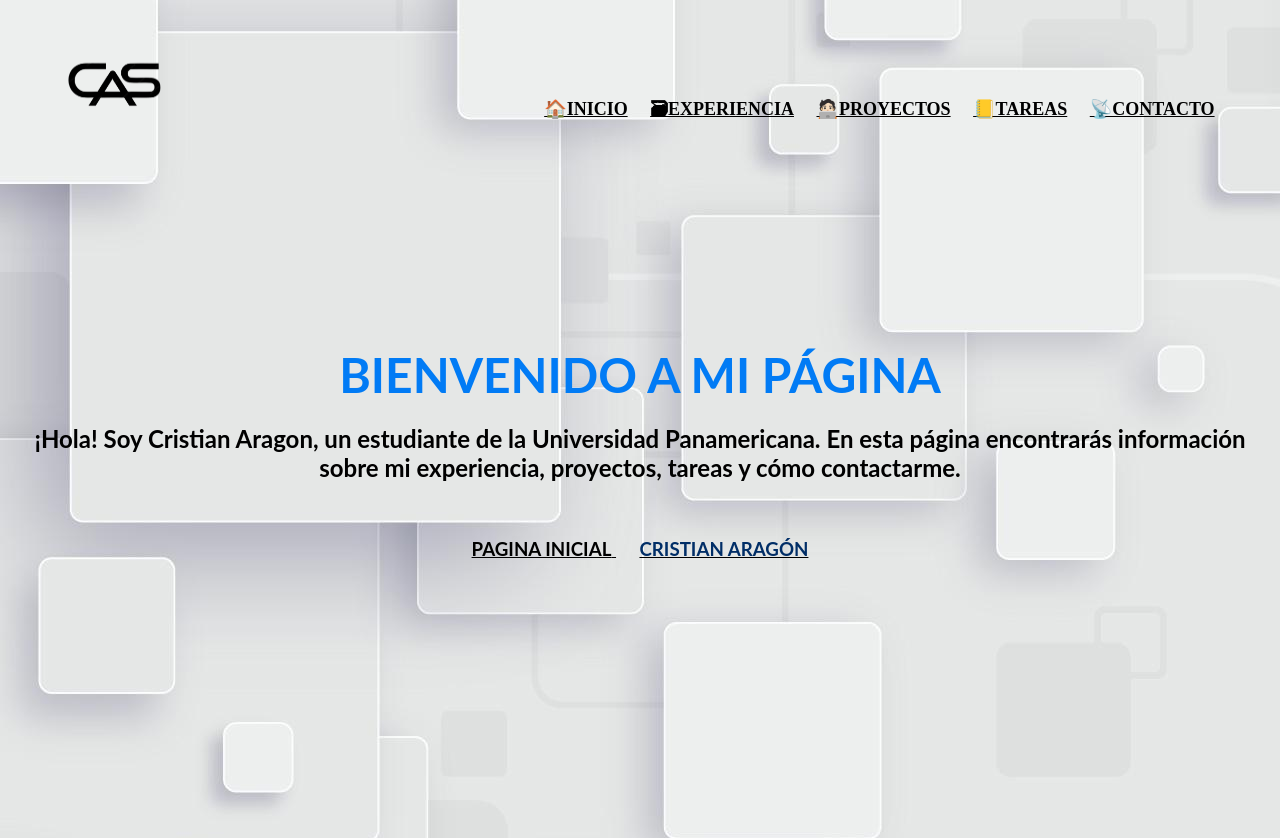
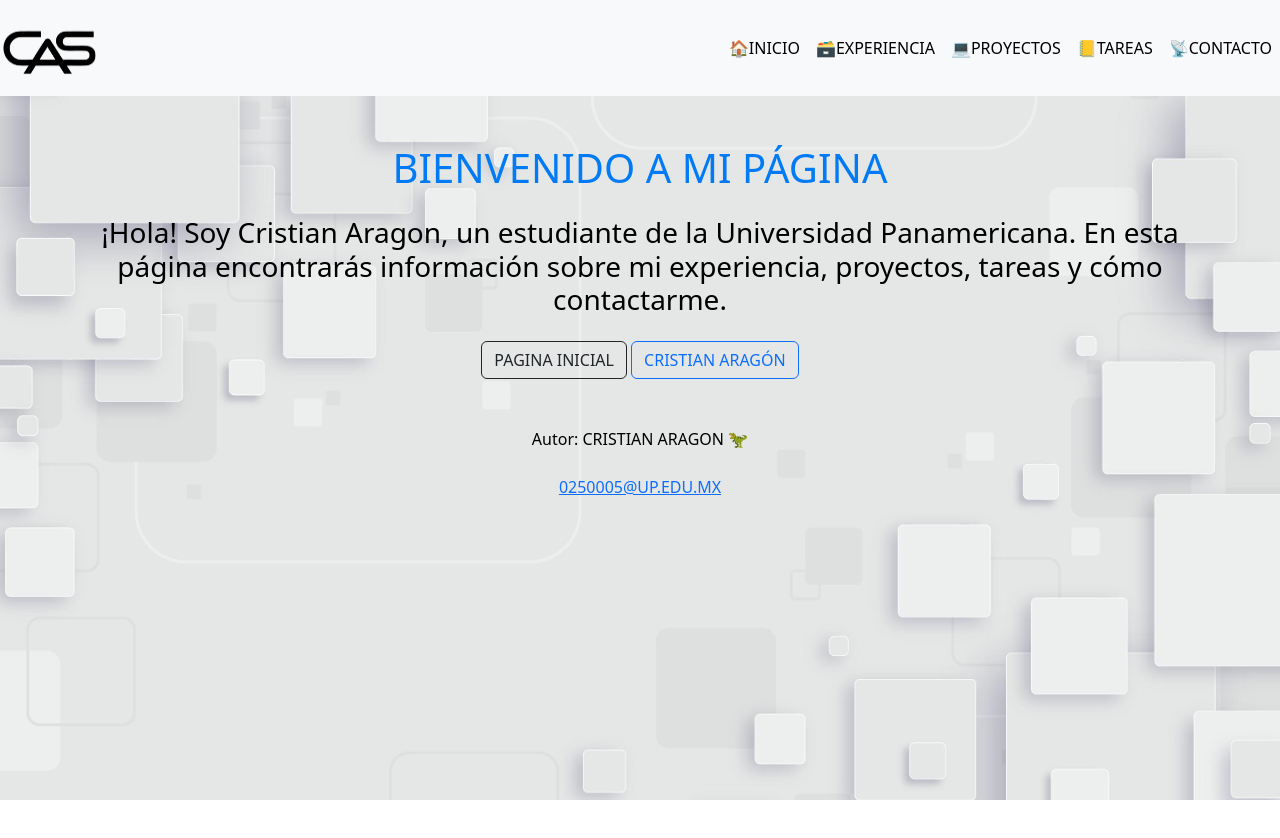
Before and after one commit to Kurisari/cristian-dweb, a plain HTML site: page index.html in a window 1280 px wide. Shown: the top 838 px of the page. After the commit the page ends 800 px from the top, so only its background shows below. Drawn offline with nearby package versions, Linux system fonts and the light colour scheme.

Commit message:
Cambio de menú a bootstrap

```diff
--- a/index.html
+++ b/index.html
@@ -2,55 +2,83 @@
 <html lang="en">
 <head>
 	<meta charset="utf-8">
-	<title>
-		Cristian Aragon
-	</title>
+	<meta name="viewport" content="width=device-width, initial-scale=1">
+	<title>Cristian Aragon</title>
+	<!-- <link href="https://stackpath.bootstrapcdn.com/bootstrap/4.5.2/css/bootstrap.min.css" rel="stylesheet"> -->
+	<link href="https://cdn.jsdelivr.net/npm/bootstrap@5.3.3/dist/css/bootstrap.min.css" rel="stylesheet"
+	integrity="sha384-QWTKZyjpPEjISv5WaRU9OFeRpok6YctnYmDr5pNlyT2bRjXh0JMhjY6hW+ALEwIH" crossorigin="anonymous">
+	<style>
+		body {
+			background-image: url('BG.jpg');
+			background-size: cover;
+			color: #000;
+		}
+		.navbar-nav a {
+			color: #000 !important;
+		}
+		.navbar-nav a:hover {
+			color: #017bf5 !important;
+		}
+		.welcome-text {
+			color: #017bf5;
+		}
+		.content-text {
+			color: #000;
+		}
+		footer {
+			margin-top: 50px;
+			color: #000;
+		}
+	</style>
 </head>
-<body background="BG.jpg" link="#000" alink="#017bf5" vlink="#000">
-	<br />
-	<h3 align="center">
-		<img src="logo.png" width="100" height="70">
-		<!-- <font face="IMPACT" size="6">CAS🦾🤖</font> -->
-		&nbsp;&nbsp;&nbsp;&nbsp;&nbsp;&nbsp;&nbsp;&nbsp;&nbsp;&nbsp;&nbsp;&nbsp;&nbsp;&nbsp;&nbsp;&nbsp;&nbsp;&nbsp;&nbsp;
-		&nbsp;&nbsp;&nbsp;&nbsp;&nbsp;&nbsp;&nbsp;&nbsp;&nbsp;&nbsp;&nbsp;&nbsp;&nbsp;&nbsp;&nbsp;&nbsp;&nbsp;&nbsp;&nbsp;
-		&nbsp;&nbsp;&nbsp;&nbsp;&nbsp;&nbsp;&nbsp;&nbsp;&nbsp;&nbsp;&nbsp;&nbsp;&nbsp;&nbsp;&nbsp;&nbsp;&nbsp;&nbsp;&nbsp;
-		&nbsp;&nbsp;&nbsp;&nbsp;&nbsp;&nbsp;&nbsp;&nbsp;&nbsp;&nbsp;&nbsp;&nbsp;&nbsp;&nbsp;&nbsp;&nbsp;&nbsp;&nbsp;&nbsp;
-		<font face="cinzel" size="4">
-			<a href="#">🏠INICIO</a>&nbsp;&nbsp;&nbsp;&nbsp;
-			<a href="#">🗃EXPERIENCIA</a>&nbsp;&nbsp;&nbsp;&nbsp;
-			<a href="proyectos.html">🧑🏻‍💻PROYECTOS</a>&nbsp;&nbsp;&nbsp;&nbsp;
-			<a href="#">📒TAREAS</a>&nbsp;&nbsp;&nbsp;&nbsp;
-			<a href="#">📡CONTACTO</a>
-		</font>
-	</h3>
-	<br /><br /><br /><br /><br /><br /><br /><br /><br /><br />
-	<h1 align="center">
-		<font face="Lato" color="#017bf5" size="7">
-			BIENVENIDO A MI PÁGINA
-		</font>
-	</h1>
-	<h3 align="center">
-		<font face="Lato" color="#000" size="5">
+<body>
+	<nav class="navbar navbar-expand-lg navbar-light bg-light">
+		<a class="navbar-brand" href="#">
+			<img src="logo.png" width="100" height="70" alt="Logo">
+		</a>
+		<button class="navbar-toggler" type="button" data-bs-toggle="collapse" data-bs-target="#navbarNav" aria-controls="navbarNav" aria-expanded="false" aria-label="Toggle navigation">
+			<span class="navbar-toggler-icon"></span>
+		</button>
+		<div class="collapse navbar-collapse justify-content-end" id="navbarNav">
+			<ul class="navbar-nav">
+				<li class="nav-item">
+					<a class="nav-link" href="#">🏠INICIO</a>
+				</li>
+				<li class="nav-item">
+					<a class="nav-link" href="#">🗃EXPERIENCIA</a>
+				</li>
+				<li class="nav-item">
+					<a class="nav-link" href="proyectos.html">💻PROYECTOS</a>
+				</li>
+				<li class="nav-item">
+					<a class="nav-link" href="#">📒TAREAS</a>
+				</li>
+				<li class="nav-item">
+					<a class="nav-link" href="#">📡CONTACTO</a>
+				</li>
+			</ul>
+		</div>
+	</nav>
+
+	<div class="container text-center mt-5">
+		<h1 class="welcome-text">BIENVENIDO A MI PÁGINA</h1>
+		<h3 class="content-text mt-4">
 			¡Hola! Soy Cristian Aragon, un estudiante de la Universidad Panamericana.
 			En esta página encontrarás información sobre mi experiencia, proyectos, tareas y cómo contactarme.
-		</font>
-	</h3>
-	<br />
-	<h3 align="center">
-	<a href="#">
-		<font face="Lato" color="#000">PAGINA INICIAL</font>
-	</a>&nbsp;&nbsp;&nbsp;&nbsp;
-	<a href="#">
-		<font face="Lato" color="#012e67">CRISTIAN ARAGÓN</font>
-	</a>
-	</h3>
+		</h3>
+		<div class="mt-4">
+			<a href="#" class="btn btn-outline-dark">PAGINA INICIAL</a>
+			<a href="#" class="btn btn-outline-primary">CRISTIAN ARAGÓN</a>
+		</div>
+	</div>
 
-	<br /><br /><br /><br /><br /><br /><br /><br /><br /><br />
-	<br /><br /><br /><br /><br /><br /><br /><br /><br /><br />
-	<br /><br /><br /><br /><br /><br /><br /><br /><br /><br />
-	<footer align="center">
+	<footer class="text-center mt-5">
 		<p>Autor: CRISTIAN ARAGON 🦖<br><br>
-		<a href="mailto:hege@example.com">0250005@UP.EDU.MX</a></p>
+		<a href="mailto:0250005@UP.EDU.MX">0250005@UP.EDU.MX</a></p>
 	</footer>
+
+	<script src="https://code.jquery.com/jquery-3.5.1.slim.min.js"></script>
+	<script src="https://cdn.jsdelivr.net/npm/@popperjs/core@2.5.4/dist/umd/popper.min.js"></script>
+	<script src="https://stackpath.bootstrapcdn.com/bootstrap/4.5.2/js/bootstrap.min.js"></script>
 </body>
 </html>
```
